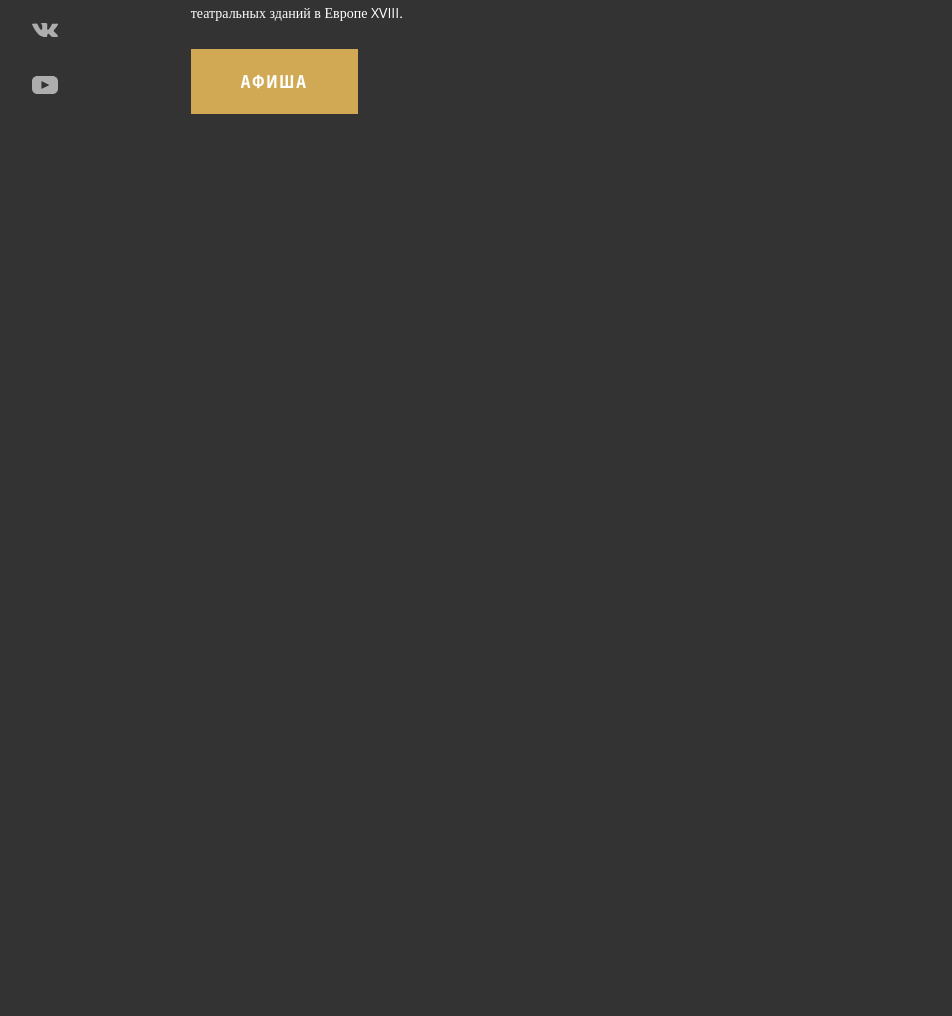
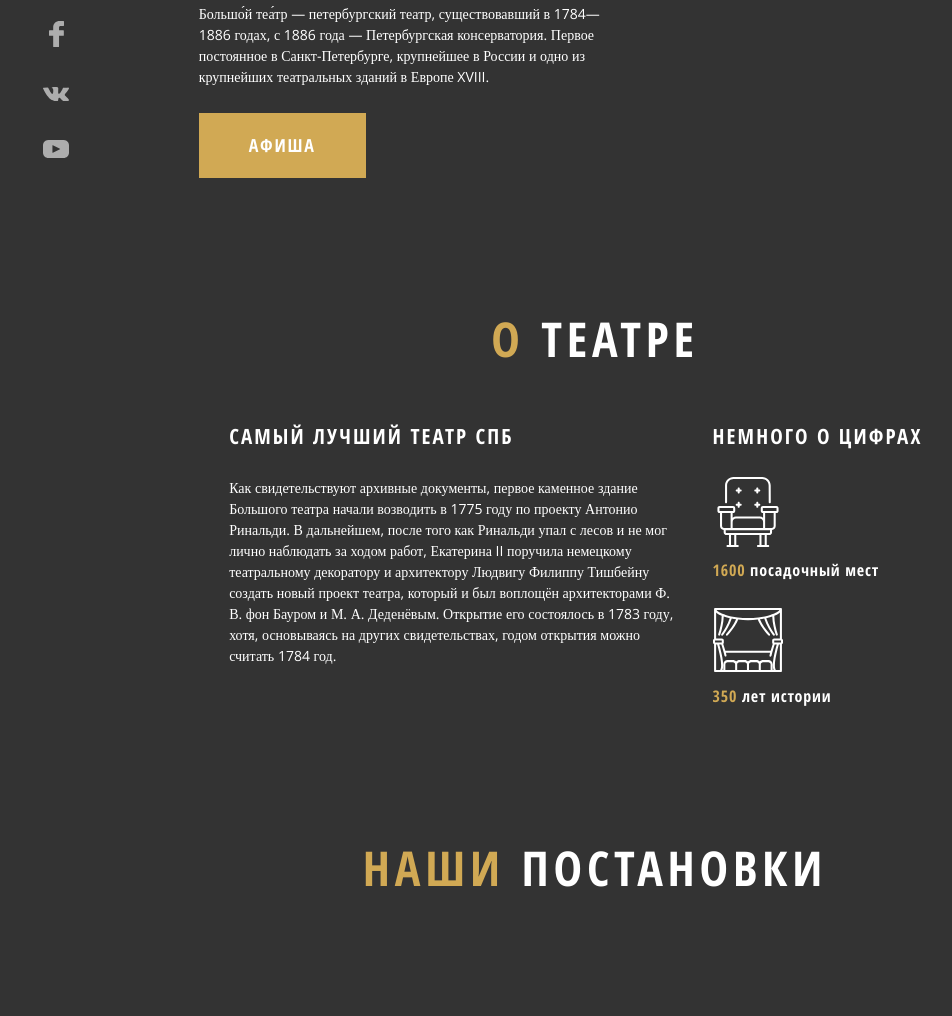
Before and after one commit to Viktory4121/web_big_theatre, a plain HTML site: page index.html in a window 1280 px wide. Shown: the part 367-1383 px from the top of the page, without its empty margins (45-997 px from the left). Before the commit the page ends 800 px from the top, so only its background shows below. Drawn offline with nearby package versions, Linux system fonts and the light colour scheme.

Commit message:
add new sections + add image + fix

```diff
--- a/index.html
+++ b/index.html
@@ -80,9 +80,44 @@
             </div>
         </section>
 
-        <section>
+        <section class="about-theatre total-center-flex">
+            <h2><span>о</span> театре</h2>
 
+            <div class="about-items os-c-bold flex">
+                <div class="about-item flex">
+                    <p class="about-head-p">Самый лучший театр СПБ</p>
+                    <p id="about-text" class="open-sans">Как свидетельствуют архивные документы, первое каменное здание Большого театра начали возводить в 1775 году по проекту Антонио Ринальди. В дальнейшем, после того как Ринальди упал с лесов и не мог лично наблюдать за ходом работ, Екатерина II поручила немецкому театральному декоратору и архитектору Людвигу Филиппу Тишбейну создать новый проект театра, который и был воплощён архитекторами Ф. В. фон Бауром и М. А. Деденёвым. Открытие его состоялось в 1783 году, хотя, основываясь на других свидетельствах, годом открытия можно считать 1784 год.</p>
+                </div>
+
+                <div id="about-numbers" class="about-item flex">
+                    <p class="about-head-p">немного о цифрах</p>
+
+                    <div class="about-numbers-block">
+                        <img src="images/chair.svg" alt="">
+                        <p class="about-number-item"><span>1600</span> посадочный мест</p>
+                    </div>
+
+                    <div class="about-numbers-block">
+                        <img src="images/room.svg" alt="">
+                        <p class="about-number-item"><span>350</span> лет истории</p>
+                    </div>
+                </div>
+
+                <div id="about-img" class="about-item flex">
+                    <img src="images/photo_theatre.png" alt="">
+                </div>
+            </div>
         </section>
+
+        <section class="performance-info total-center-flex">
+            <h2><span>наши</span> постановки</h2>
+
+            <div>
+                <!-- тут будет слайдер -->
+            </div>
+        </section>
+
+
     </main>
 
     <footer>
--- a/styles/style.css
+++ b/styles/style.css
@@ -135,6 +135,7 @@ body {
 
 .main-section {
     flex-direction: row;
+    padding: 5vw 1vw;
 }
 
 .contact-vertical {
@@ -154,6 +155,10 @@ body {
     text-transform: uppercase;
 
     color: #C4C4C4;
+}
+
+.contact-vertical svg{
+    cursor: pointer;
 }
 
 .contact-vertical path {
@@ -205,3 +210,110 @@ body {
 
     color: #FFFFFF;
 }
+
+/* ---------------------------- */
+
+
+
+/* ====================================================================== */
+/* ЗАГОЛОВКИ ВТОРОГО УРОВНЯ */
+h2 {
+    padding-bottom: 4vw;
+
+    font-family: 'Open Sans Condensed';
+    font-weight: 300;
+    font-size: 48px;
+    line-height: 65px;
+    /* text-align: center; */
+    letter-spacing: 0.1em;
+    text-transform: uppercase;
+
+    color: #FFF;
+}
+
+h2 span {
+    color: #D1A954;
+}
+
+
+/* ---------------------------------------------------------------------- */
+/* О ТЕАТРЕ */
+
+.about-theatre{
+    flex-direction: column;
+    padding: 5vw 1vw;
+}
+
+.about-head-p {
+    margin-bottom: 2vw;
+
+    /* font-weight: 700; */
+    font-size: 21px;
+    line-height: 29px;
+    letter-spacing: 0.1em;
+    text-transform: uppercase;
+
+    color: #FFFFFF;
+}
+
+#about-text {
+    width: 445px;
+
+    font-weight: 400;
+    font-size: 14px;
+    line-height: 150%;
+
+    color: #FFFFFF;
+}
+
+.about-items {
+    flex-direction: row;
+    justify-content: center;
+}
+
+.about-item {
+    flex-direction: column;
+}
+
+.about-item + .about-item {
+    margin-left: 3vw;
+}
+
+#about-numbers img {
+    width: 70px;
+}
+
+.about-numbers-block + .about-numbers-block {
+    margin-top: 2vw;
+}
+
+.about-number-item {
+    padding-top: 0.59vw;
+
+    /* font-weight: 700; */
+    font-size: 16px;
+    line-height: 22px;
+    letter-spacing: 0.05em;
+
+    color: #fff
+}
+
+.about-number-item span {
+    color: #D1A954;
+}
+
+#about-img {
+    max-width: 350px;
+}
+
+
+
+
+
+/* ---------------------------------------------------------------------- */
+/* постановки */
+
+.performance-info{
+    flex-direction: column;
+    padding: 5vw 1vw;
+}
```
Also changed, not shown: images/arrow.svg (added).
